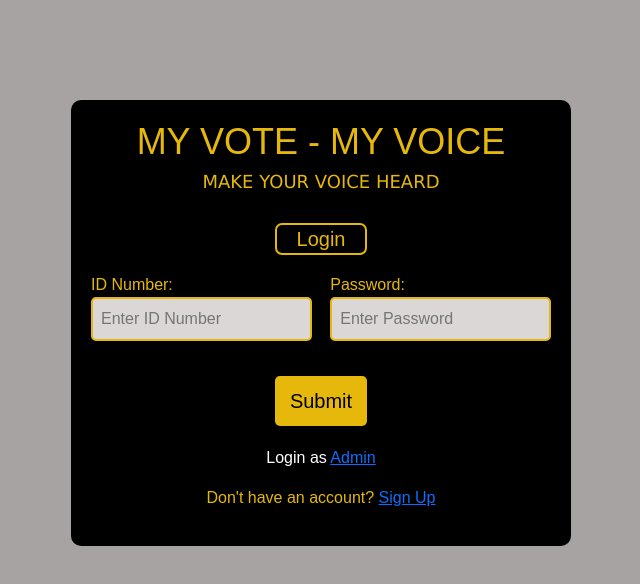
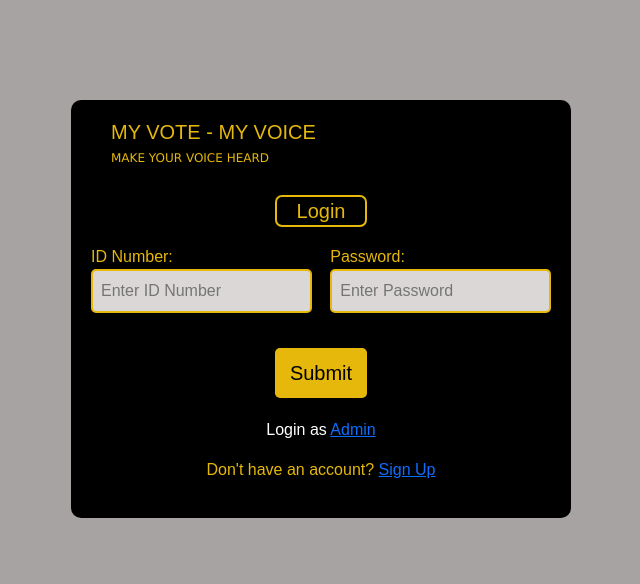
Before and after one commit to BarryBaros/voting-app, a React (Create React App) app: page / in a window 1280 px wide. Shown: the top 584 px of the page, without its empty margins (319-959 px from the left). Built offline with nearby package versions, Linux system fonts and the light colour scheme; the HTML template or start-up script is replaced by a standard one.

Commit message:
update styles

```diff
--- a/src/styles.css
+++ b/src/styles.css
@@ -42,10 +42,6 @@ h2 {
     outline-offset: 5px;
 }
 
-/* .signup {
-    color: #E5B80B;
-} */
-
 form {
     display: flex;
     flex-wrap: wrap;
@@ -53,32 +49,22 @@ form {
     margin-bottom: 20px;
 }
 
-/* .auth-container {
-    margin-top: 20px;
-} */
-
-/* .form-row {
-    display: flex;
-    justify-content: space-between;
-    margin-bottom: 15px;
-    width: 100%;
-} */
-
-/* .form-group {
-    width: 48%;
-} */
-
  h1{
     margin-bottom: 5px;
-    font-size: 36px;
+    font-size: 20px;
+    text-align: left;
+    margin-left: 20px;
 }
 
 .tag {
     margin-top: 5px;
-    font-size: 18px;
+    font-size: 12px;
     font-family: 'Lucida Sans', 'Lucida Sans Regular', 'Lucida Grande', 'Lucida Sans Unicode', Geneva, Verdana, sans-serif;
     margin-bottom: 30px;
+    text-align: left;
+    margin-left: 20px;
 }
+
 
 label {
     display: block;
@@ -93,10 +79,6 @@ label {
     width: 100%;
     color: black;
 }
-
-/* .sign {
-    color: black;
-} */
 
 .input-container {
     width: 48%;
```
